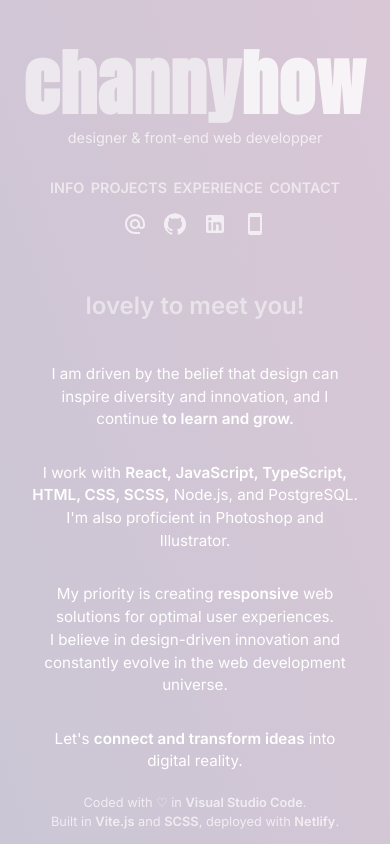
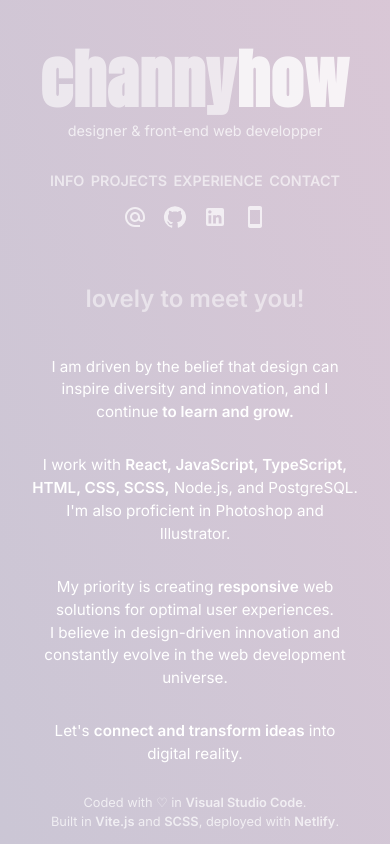
Before and after one commit to channyhow/Eliette, a React (Vite) app: page / in a window 390 px wide. Built offline with nearby package versions, Linux system fonts and the light colour scheme; a web font is replaced by a local one.

Commit message:
responsivité

```diff
--- a/src/app.scss
+++ b/src/app.scss
@@ -71,10 +71,17 @@
 }
 }
 
+/* Large devices (laptops/desktops, 992px and up) */
+@media only screen and (min-width: 992px) {
+  .app{
+    padding: 4em 10em;
+}
+}
+
 /* Extra large devices (large laptops and desktops, 1200px and up) */
 @media only screen and (min-width: 1200px) {
   .app{
-      padding: 4em 10em;
+      padding: 10em 30em;
   }
 
 }
--- a/src/components/Header/styles.scss
+++ b/src/components/Header/styles.scss
@@ -18,7 +18,14 @@
 }
 }
 
+/* Extra small devices (phones, 600px and down) */
+@media only screen and (max-width: 600px) {
 
+  .header {
+    &__navlink {
+      font-size: 90%;
+    }}
+}
 
 /* Small devices (portrait tablets and large phones, 600px and up) */
 @media only screen and (max-width: 767px) {
@@ -39,15 +46,6 @@
       display: flex;
       align-items: center;
     }
-//     &__fname {
-//       font-size: 2em;
-
-// }
-//     &__name {
-//       font-size: 2em;
-
-
-// }
     &__label {
       font-size: 90%;
       margin: 0.5em 0 1em 0;
```
